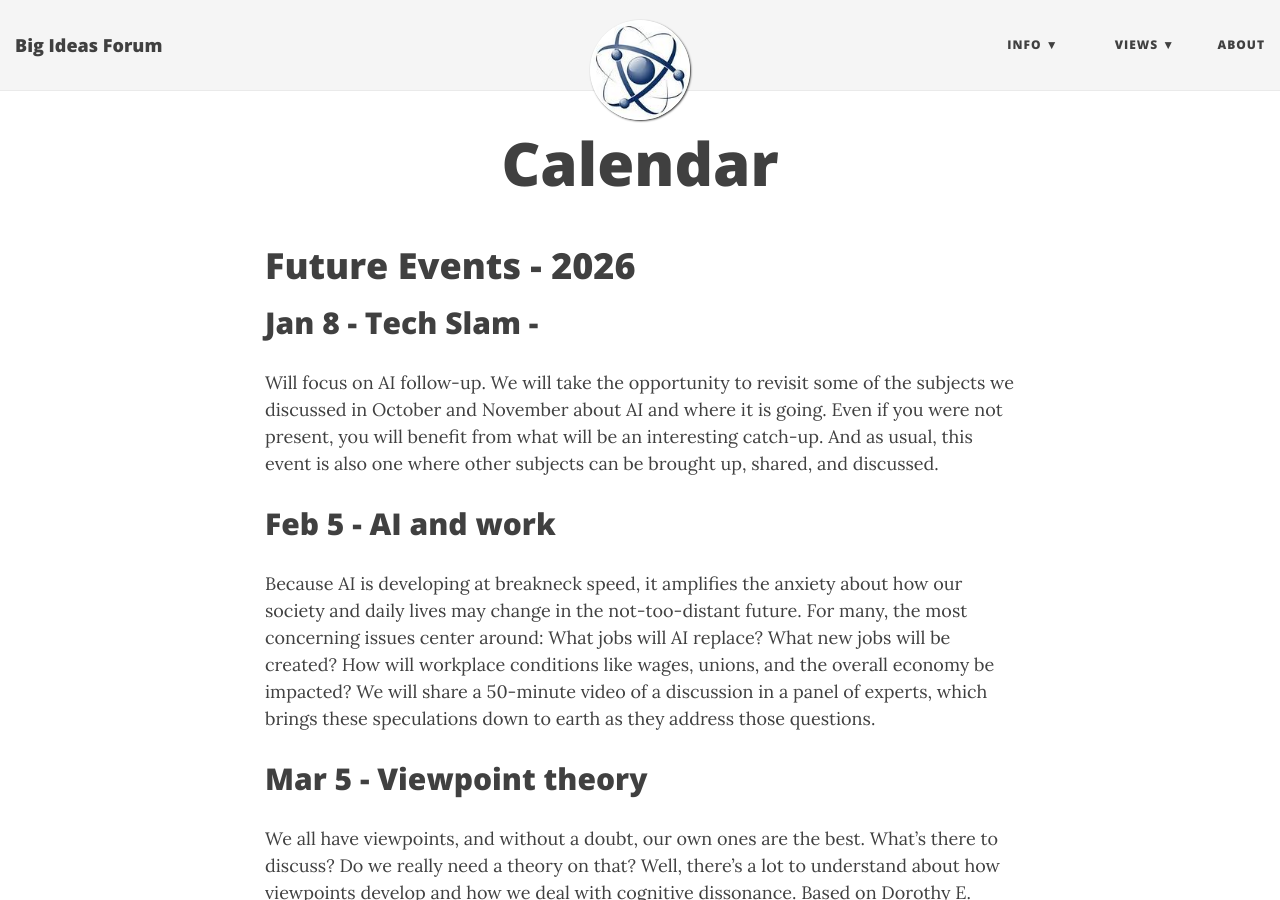
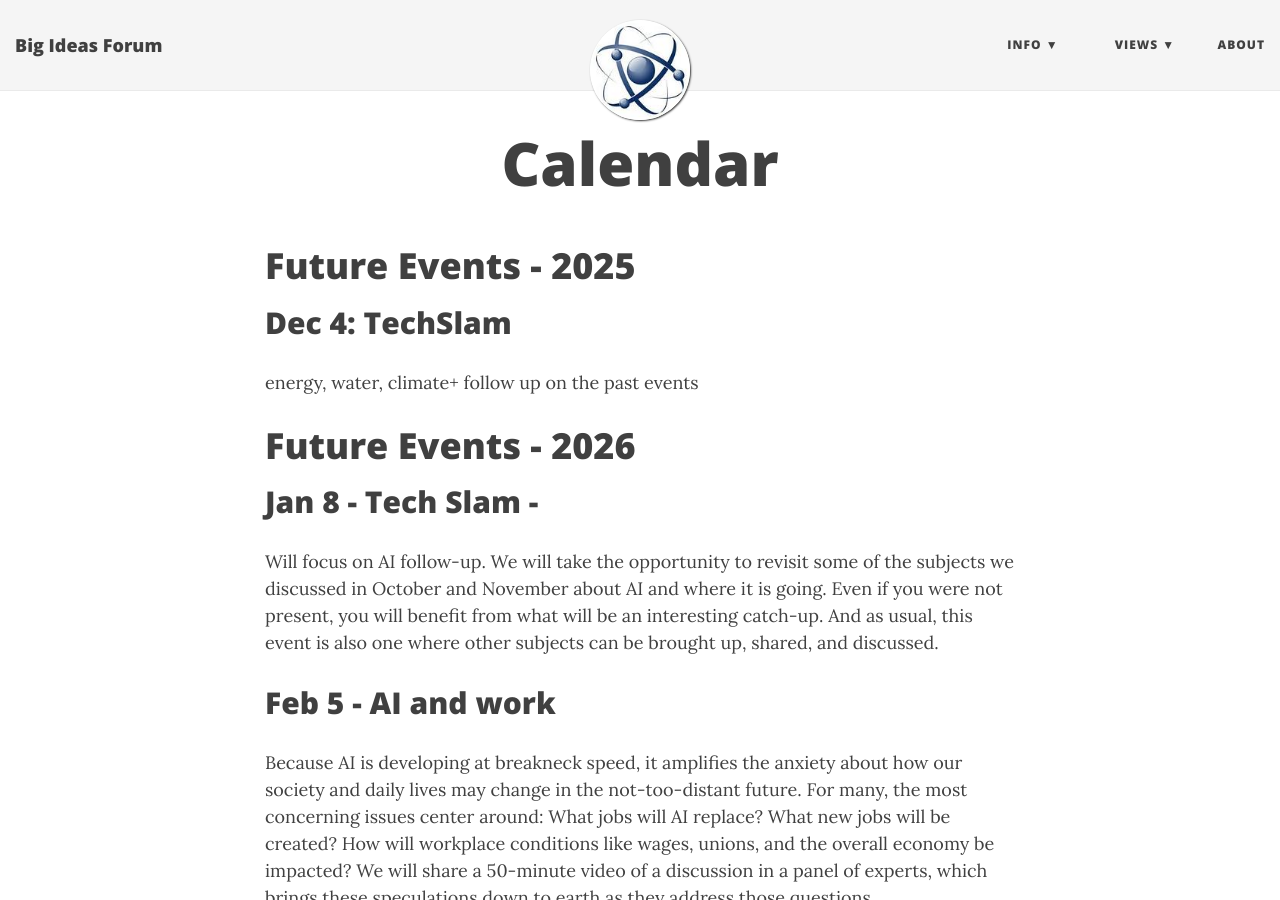
Before and after one commit to BigIdeasForum/bigideasforum.github.io, a Jekyll site: the page built from calendar.md, in a window 1280 px wide and 900 px high. Built offline with Jekyll 4.4.1, drawn with Linux system fonts in a browser that asks for light colours; nearby versions of some CDN libraries.

Commit message:
another calendar update

```diff
--- a/calendar.md
+++ b/calendar.md
@@ -4,6 +4,12 @@ title: Calendar
 header: true
 permalink: /calendar/
 ---
+
+# Future Events - 2025
+
+## Dec 4: TechSlam
+
+energy, water, climate+ follow up on the past events
 
 # Future Events - 2026
 
```
